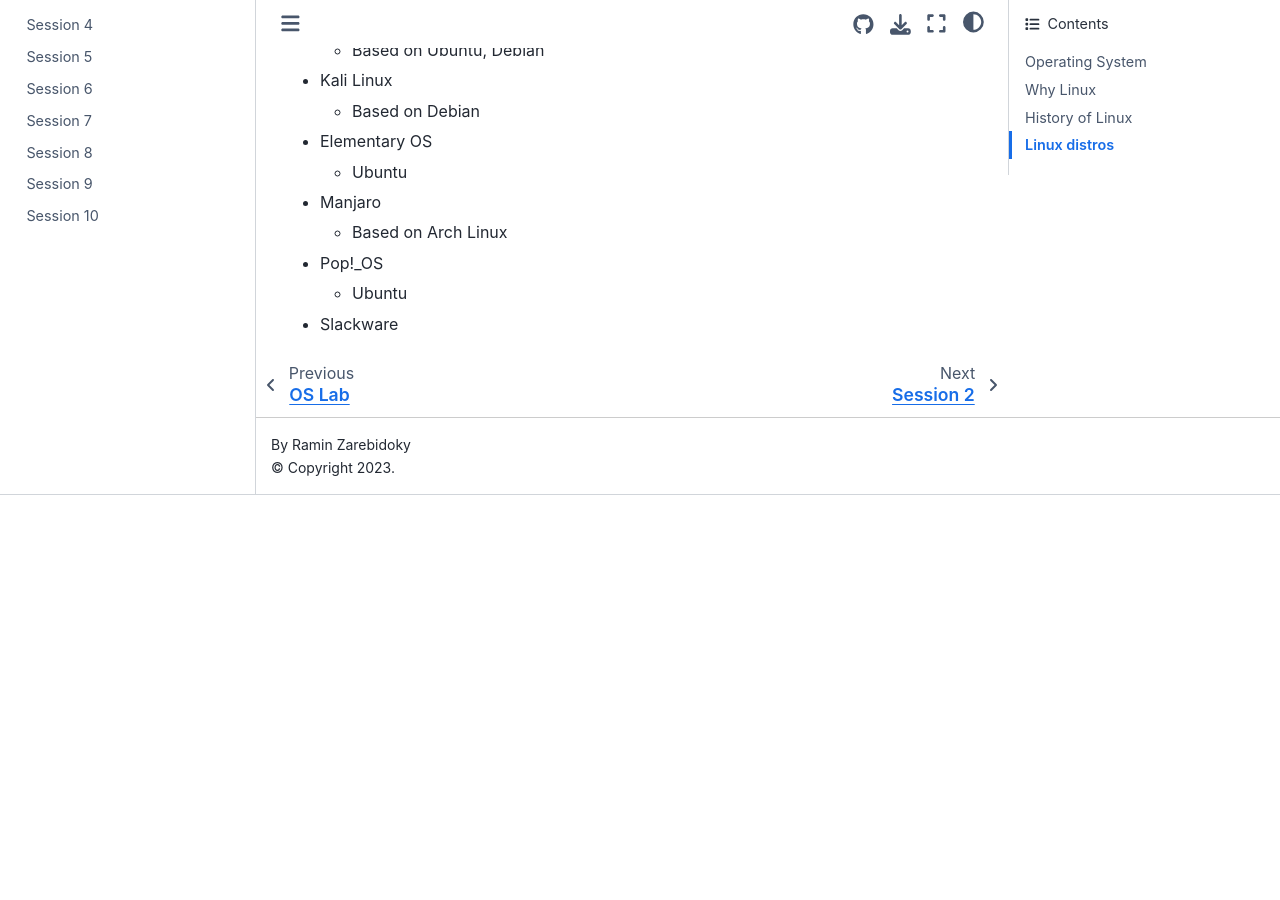
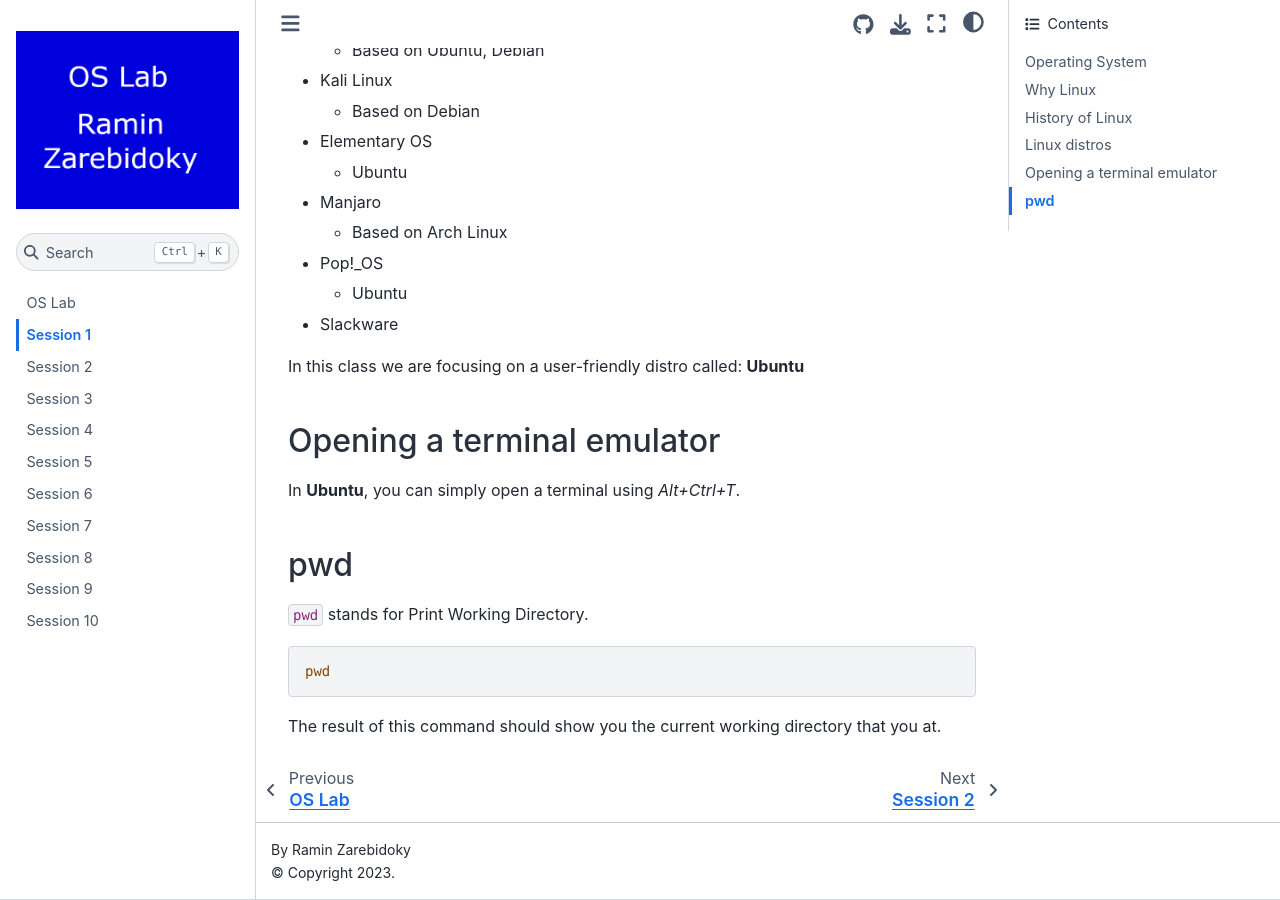
Before and after one commit to LiterallyTheOne/os_lab, a Jupyter Book: the page built from docs/session_1.md, in a window 1280 px wide and 900 px high, scrolled down 3602 px. Built offline with Jupyter Book 1.0.4 settings and Sphinx 7.4.7 and the Sphinx Book theme 1.1.4, drawn with Linux system fonts in a browser that asks for light colours; before the commit the page ends 4097 px from its top, so only the background shows below that.

Commit message:
Add distro that we are using and how to open a terminal and a command called pwd

````diff
--- a/docs/session_1.md
+++ b/docs/session_1.md
@@ -108,3 +108,22 @@
 * Pop!_OS
   * Ubuntu
 * Slackware
+
+In this class we are focusing on a user-friendly
+distro called: **Ubuntu**
+
+## Opening a terminal emulator
+
+In **Ubuntu**, you can simply open a terminal
+using *Alt+Ctrl+T*.
+
+## pwd
+
+`pwd` stands for Print Working Directory.
+
+```bash
+pwd
+```
+
+The result of this command should show you the
+current working directory that you at.
````
